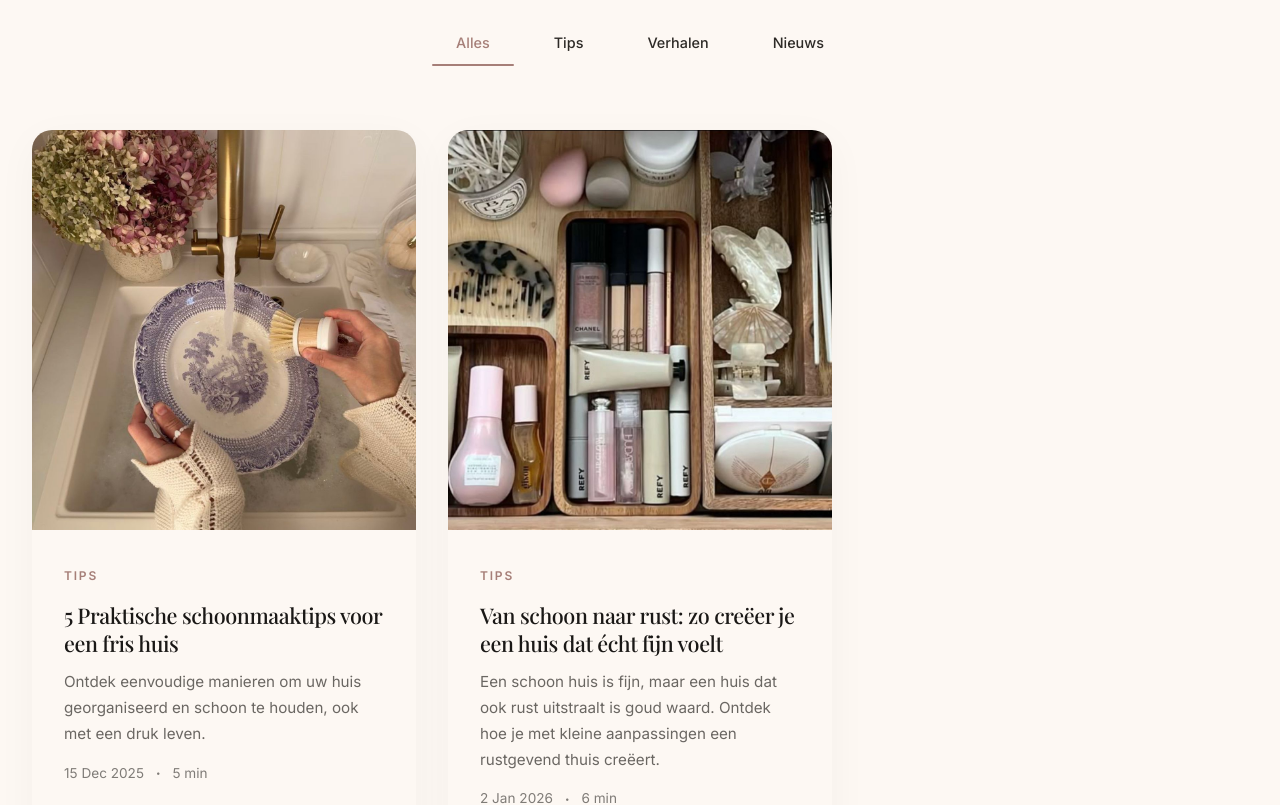
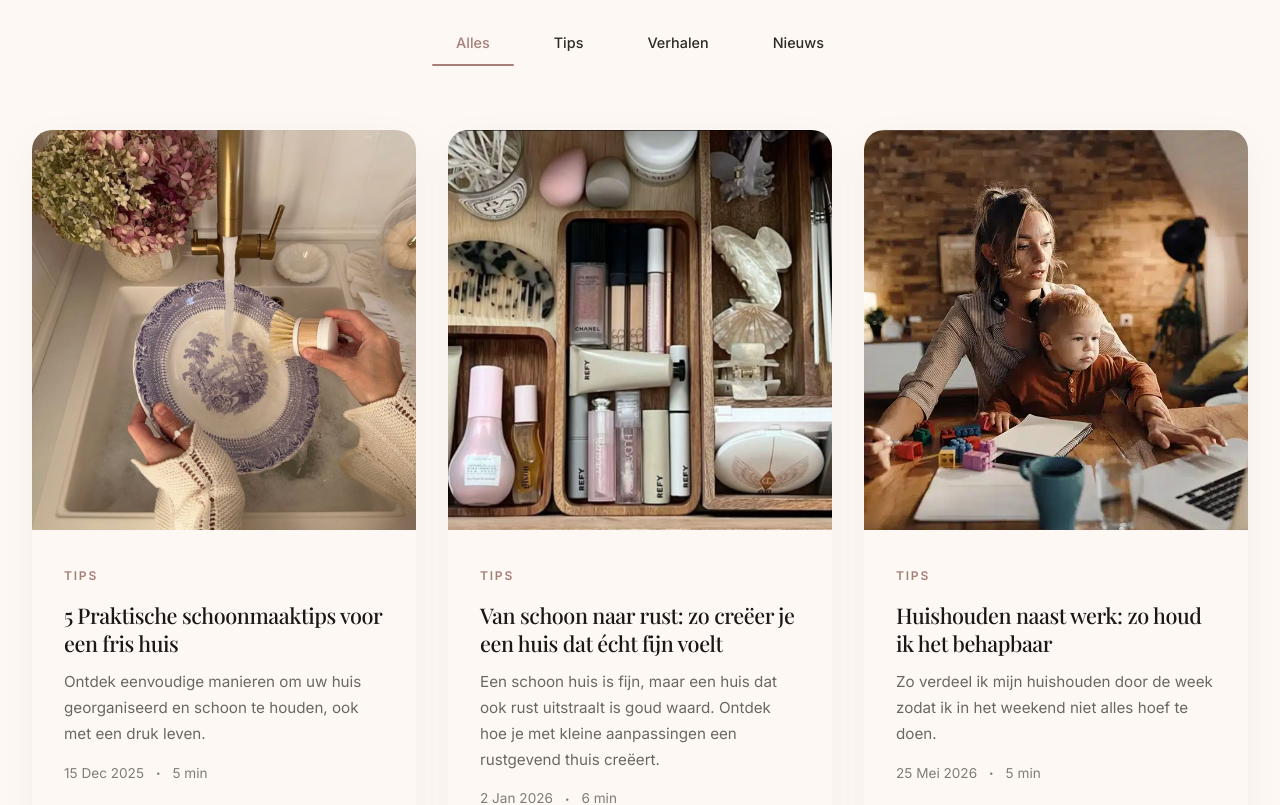
Before and after one commit to dice-pls7/fleurigthus, a Next.js app: page /blog in a window 1280 px wide. Shown: the part 1680-2485 px from the top of the page. Built offline with nearby package versions, Linux system fonts and the light colour scheme; a web font is replaced by a local one.

Commit message:
Nieuwe blog post en foto

```diff
--- a/src/data/blogPosts.ts
+++ b/src/data/blogPosts.ts
@@ -114,6 +114,58 @@ export const blogPosts: BlogPost[] = [
       <p>Wil je meer tijd voor de dingen die écht tellen? Bij Fleurig Thús help ik graag met een schoon en rustgevend huis, zodat jij kunt genieten van wat belangrijk is.</p>
     `
   },
+  {
+    id: 3,
+    slug: 'huishouden-naast-werk',
+    category: 'Tips',
+    title: 'Huishouden naast werk: zo houd ik het behapbaar',
+    excerpt: 'Zo verdeel ik mijn huishouden door de week  zodat ik in het weekend niet alles hoef te doen.',
+    date: '25 Mei 2026',
+    readTime: '5 min',
+    featured: false,
+    image: '/images/Huishouden naast werk zo houd ik het behapbaar.png',
+    content: `
+      <p class="intro">Werk, huishouden, rust… het is soms best een zoektocht om daar een fijne balans in te vinden. Ik merk zelf dat ik veel meer rust in mijn hoofd heb als ik mijn schoonmaakwerk een beetje verdeel over de week. Niet alles op één dag, maar kleine taken per dag. Daardoor hoef ik in het weekend niet nog uren in huis bezig te zijn.</p>
+
+      <p>Ik dacht: laat ik mijn wekelijkse schema eens delen. Misschien heb jij er ook iets aan!</p>
+
+      <h2>Maandag: de keuken</h2>
+      <p>Op maandag begin ik in de keuken. Ik neem de kookplaat af, maak de tegels schoon en schrob het aanrecht en de wasbak goed schoon (ja, vaak gewoon met Cif). Zo begin ik de week meteen fris.</p>
+
+      <h2>Dinsdag: stof weg en even bijhouden</h2>
+      <p>Dinsdag is bij mij een simpele bijhoud-dag. Ik stofzuig het stof weg waar ik bij kan en neem oppervlakken zoals bureaus en kasten af. Gewoon even de plekken aanpakken die tijdens de week snel stoffig worden. Zo blijft het huis netjes zonder dat het veel werk wordt.</p>
+
+      <h2>Woensdag: badkamer en toilet</h2>
+      <p>Halverwege de week pak ik de badkamer en wc aan. Meestal gewoon goed bijhouden: de wastafel, spiegel en natuurlijk het toilet helemaal schoonmaken.</p>
+
+      <h2>Donderdag: wasdag en afval check</h2>
+      <p>Donderdag staat in het teken van de was. Wasjes draaien, kijken of er vuilnis weg moet en meteen even checken of er karton of andere rommel weg kan.</p>
+
+      <h2>Vrijdag: de was opvouwen</h2>
+      <p>Niet mijn favoriete klus, maar wel fijn om het weekend in te gaan met schone én opgevouwen was.</p>
+
+      <h2>Elke dag: kleine routines</h2>
+      <p>Er zijn ook een paar dingen die ik echt elke dag doe:</p>
+      <ul>
+        <li>De afwas doen voordat ik ga slapen</li>
+        <li>Het aanrecht netjes achterlaten</li>
+        <li>15 minuten een timer zetten om kleine rommeltjes op te ruimen (denk aan de bank, tafel of losse spullen)</li>
+      </ul>
+      <p>Dat laatste helpt echt enorm. Kleine beetjes schelen uiteindelijk veel.</p>
+
+      <p>Ik merk zelf dat ik onrustig word als ik met een rommelig aanrecht naar bed ga. Dus hoe moe ik ook ben: even opruimen geeft me daarna juist rust.</p>
+
+      <h2>En het weekend?</h2>
+      <p>Doordat ik alles een beetje verspreid, hoef ik in het weekend niet meer zo veel te doen. Natuurlijk zijn er altijd grotere schoonmaakklussen, maar die doe ik meestal om de week. Denk bijvoorbeeld aan de douche wat uitgebreider aanpakken. Dat hoeft echt niet elke keer heel grondig.</p>
+
+      <div class="tip-box">
+        <h3>Tot slot</h3>
+        <p>Voor mij werkt dit schema goed, omdat het haalbaar blijft naast werk. Het hoeft niet perfect — gewoon een beetje bijhouden maakt al zo'n verschil.</p>
+      </div>
+
+      <p>Hoe verdeel jij jouw huishouden door de week? Of ben jij meer van één grote schoonmaakdag?</p>
+    `
+  },
   // {
   //   id: 3,
   //   slug: 'de-kracht-van-verbinding',
```
Also changed, not shown: public/images/Huishouden naast werk zo houd ik het behapbaar.png (added).
